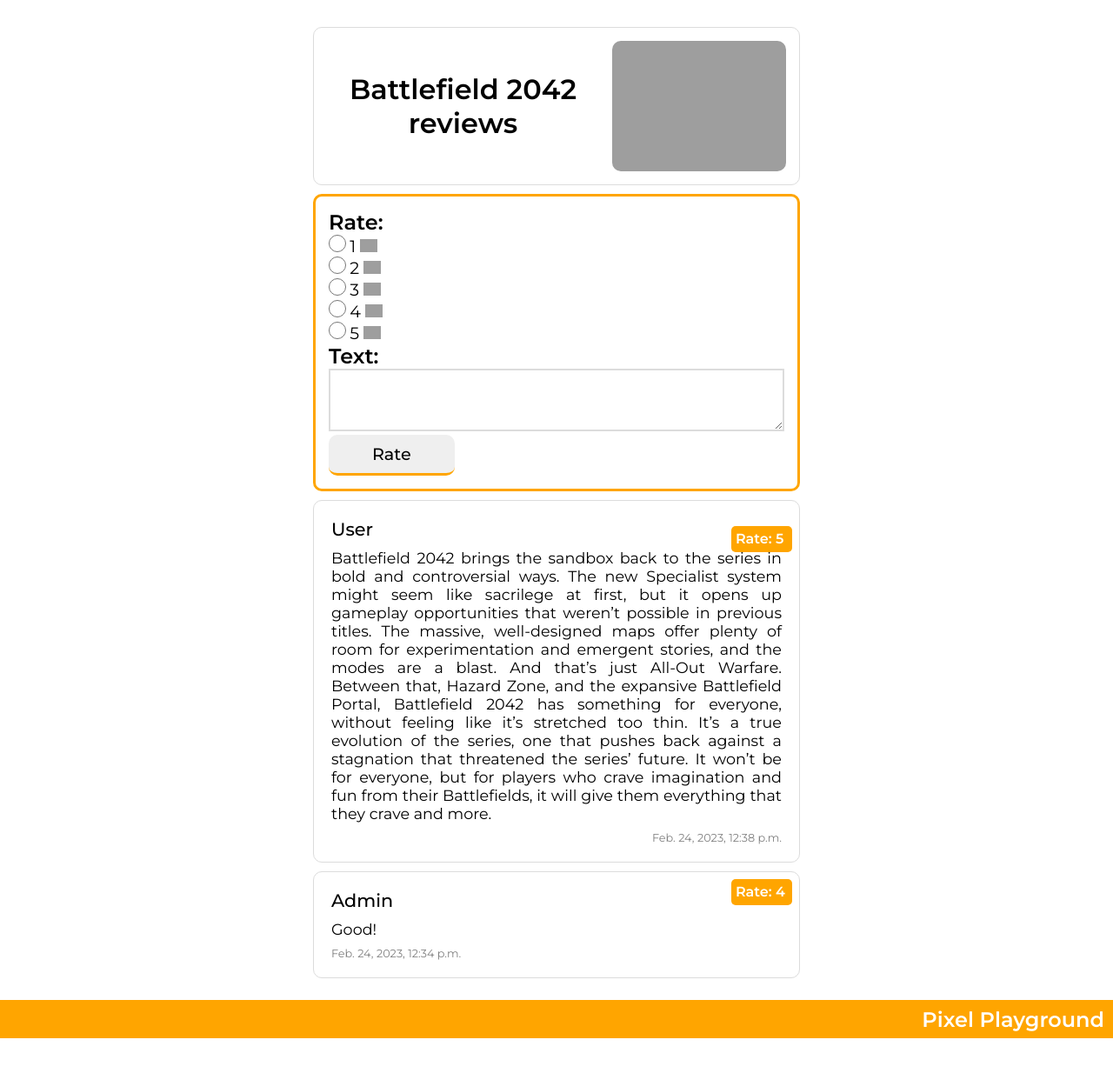
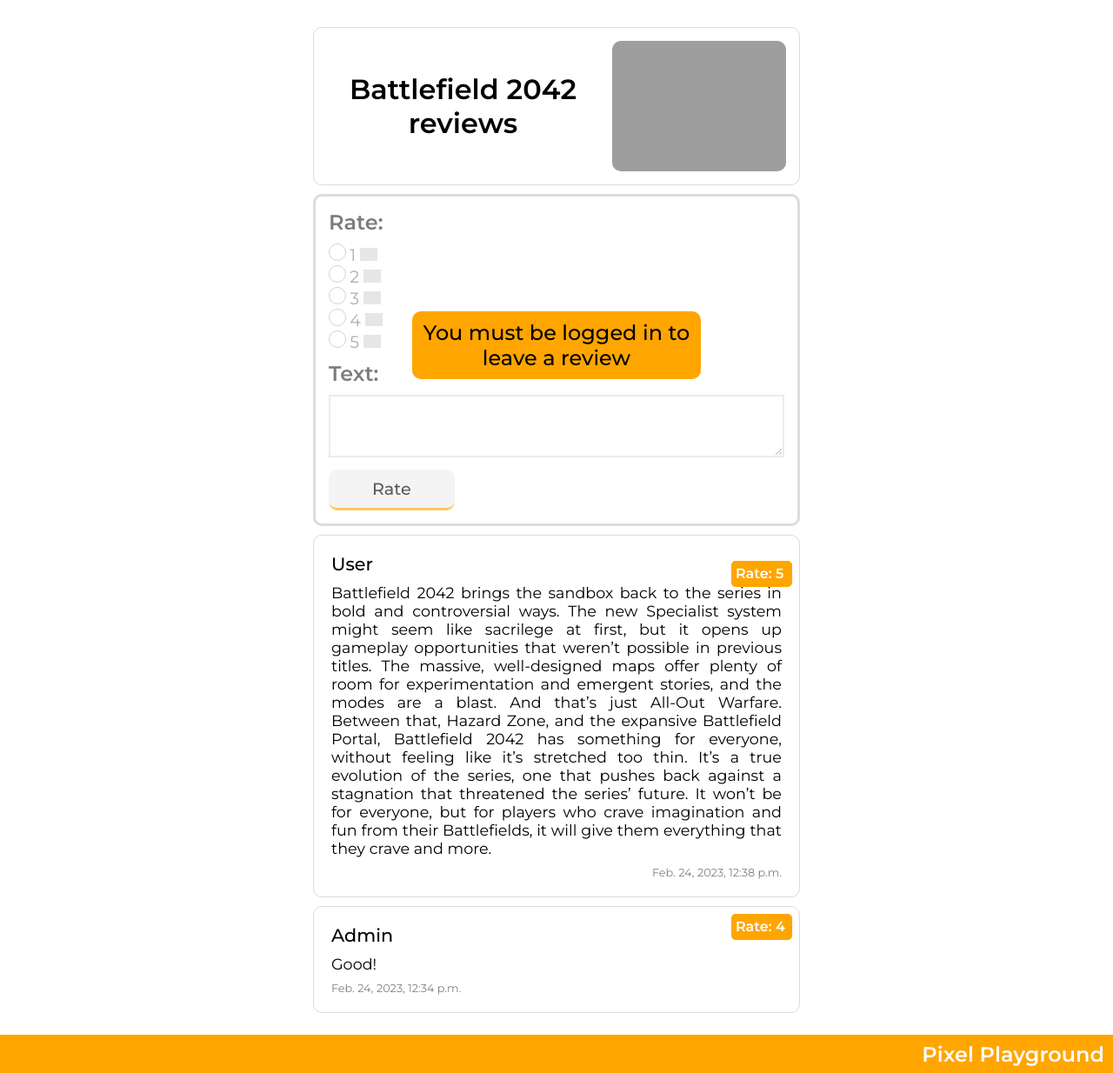
Before and after one commit to MidnightRoam/django-stripe-payment, a Django app: page /item/7/reviews in a window 1280 px wide. Shown: the part 44-1278 px from the top of the page at 87% size. Before the commit the page ends 1238 px from the top, so only its background shows below. Run offline with Django 3.2, Linux system fonts and the light colour scheme; data comes from the database, SQL or seed files in the repository; both versions use the stored data as it was after the commit; some libraries are stand-ins or nearby versions; grey boxes are pictures that could not be loaded.

Commit message:
Minor display css styles fixes

```diff
--- a/service/products/admin.py
+++ b/service/products/admin.py
@@ -9,7 +9,8 @@ from .models import (
     Tag,
     Customer,
     Favorite,
-    ItemScreenshot, ItemRating
+    ItemScreenshot,
+    ItemRating
 )
 
 admin.site.site_header = "Game Store administration"
@@ -66,6 +67,6 @@ class FavoriteAdmin(admin.ModelAdmin):
 
 
 @admin.register(ItemRating)
-class FavoriteAdmin(admin.ModelAdmin):
+class ItemRatingAdmin(admin.ModelAdmin):
     """Favorite admin model"""
     pass
--- a/service/products/views.py
+++ b/service/products/views.py
@@ -259,6 +259,7 @@ def stripe_webhook(request):
 class ItemRatingDetailView(DetailView):
     """Item rating detail view"""
     template_name = 'products/reviews_form.html'
+    login_url = reverse_lazy('login')
 
     def get(self, *args, **kwargs):
         current_item = Item.objects.get(id=self.kwargs['item_id'])
@@ -269,7 +270,7 @@ class ItemRatingDetailView(DetailView):
         return render(self.request, self.template_name, context)
 
 
-class AddReviewView(View):
+class AddReviewView(LoginRequiredMixin, View):
     """Add review view"""
     def post(self, request, pk, *args, **kwargs):
         form = ItemRatingForm(request.POST)
--- a/service/static/css/style.css
+++ b/service/static/css/style.css
@@ -399,6 +399,11 @@ header .link {
     font-weight: 500;
 }
 
+.sub__title {
+    font-weight: 400;
+    font-size: 1.5em;
+}
+
 .simple__link {
     font-size: 1.5em;
 }
@@ -600,6 +605,7 @@ footer {
     padding: 15px;
     transition: 0.1s;
     width: 100%;
+    margin: 10px 0px;
 }
 
 .review__textarea:hover, .review__textarea:focus {
@@ -614,9 +620,13 @@ footer {
 .custom__radio {
   width: 20px;
   height: 20px;
-  accent-color: orange;
+  accent-color: grey;
   outline: none;
   border: 2px solid blue;
+}
+
+.stars__container {
+    margin: 10px 0px;
 }
 
 /* Cart page styles */
@@ -807,6 +817,7 @@ footer {
 .sidebar__title {
     text-align: center;
     margin-bottom: 10px;
+    font-weight: 500;
 }
 
 .sort__link {
@@ -891,3 +902,32 @@ footer {
     flex-direction: row;
     align-items: center;
 }
+
+.disabled * {
+    cursor: not-allowed;
+    pointer-events: none;
+    opacity: 0.8;
+}
+
+.disabled {
+    position: relative;
+    border: 3px solid gainsboro;
+}
+
+.disabled .title__danger {
+    position: absolute;
+    top: 35%;
+    left: 20%;
+    width: 60%;
+    font-size: 1.5em;
+    font-weight: 500;
+    background-color: orange;
+    padding: 10px;
+    opacity: 1;
+    text-align: center;
+    border-radius: 10px;
+}
+
+.mt-10 {
+    margin-top: 10px;
+}
--- a/service/templates/products/reviews_form.html
+++ b/service/templates/products/reviews_form.html
@@ -11,12 +11,17 @@
                 <p class="title">{{ item }} reviews</p>
                 <img src="{{ item.poster.url }}" alt="{{ item }}-poster" class="poster">
             </div>
+            {% if user.is_authenticated %}
             <div class="review__form">
+            {% else %}
+            <div class="review__form disabled">
+            <p class="title__danger">You must be logged in to leave a review</p>
+            {% endif %}
                 <form method="post" action="{% url 'add_review' item.pk %}">
                     {% csrf_token %}
                     <div class="form__control">
                         <p class="title">Rate:</p>
-                        <div class="start__container">
+                        <div class="stars__container">
                             {% for i in '12345'|make_list %}
                                 <div>
                                     <input type="radio" id="rate{{ i }}" name="rate" value="{{ i }}" class="custom__radio">
@@ -32,6 +37,7 @@
                     <button class="btn btn__primary" type="submit">Rate</button>
                 </form>
             </div>
+            {% if item.reviews.all %}
             {% for review in item.reviews.all %}
             <div class="review__card">
                 <div class="">
@@ -42,6 +48,9 @@
                 <p class="review__rate">Rate: {{ review.rate }}</p>
             </div>
             {% endfor %}
+            {% else %}
+                <p class="sub__title mt-10 normal">No one has left a review yet, you can be the first!</p>
+            {% endif %}
         </section>
     </div>
 </div>
```
Also changed, not shown: service/db.sqlite3, service/products/migrations/0029_auto_20230224_1417.py (added).
